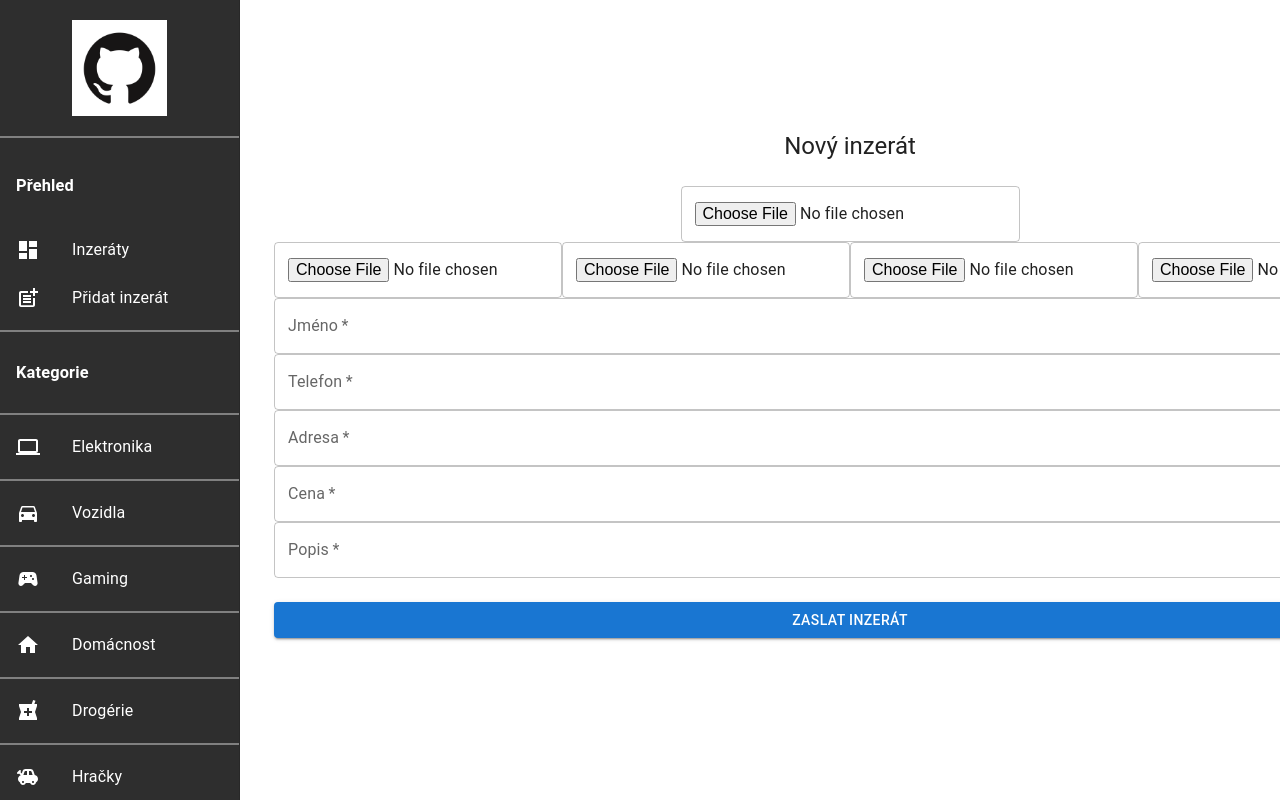
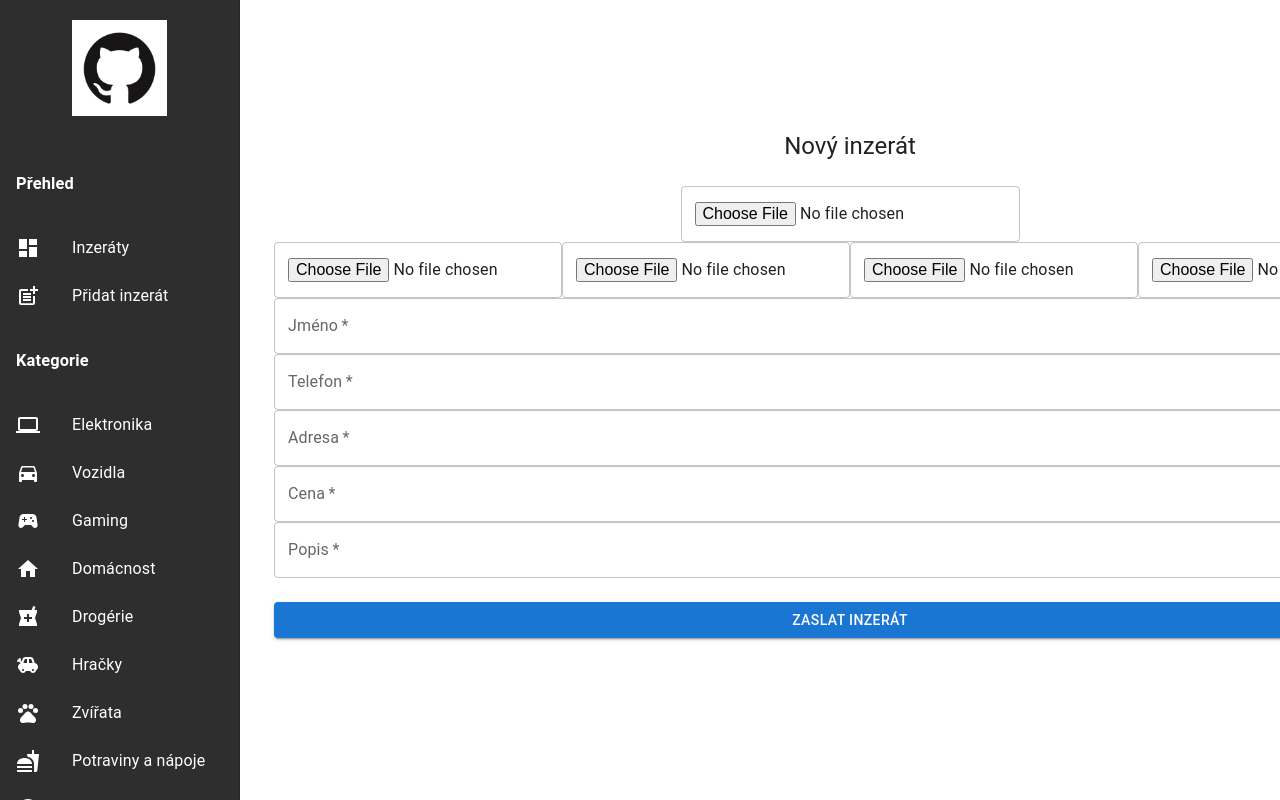
Before and after one commit to gr0nn1x/uInzeraty, a React (Vite) app in the folder client/my-vue-app/: page /createpost in a window 1280 px wide. Shown: the top 800 px of the page. Built offline with nearby package versions, Linux system fonts and the light colour scheme.

Commit message:
version with removed dividers

```diff
--- a/client/my-vue-app/src/pages/Navbar/Navbar.tsx
+++ b/client/my-vue-app/src/pages/Navbar/Navbar.tsx
@@ -36,10 +36,8 @@ const Navbar: React.FC = () => {
               style={{ margin: "20px auto", display: "block", maxWidth: "40%", cursor: "pointer"}}
             />
           </a>
-          <Divider style={{border: "solid, gray, 1px"}}/>
           <List component="nav">
             {mainListItems}
-            <Divider sx={{ my: 1 }} style={{border: "solid, gray, 1px"}} />
             {secondaryListItems}
           </List>
         </div>
--- a/client/my-vue-app/src/pages/Navbar/listItems.tsx
+++ b/client/my-vue-app/src/pages/Navbar/listItems.tsx
@@ -51,7 +51,6 @@ export const secondaryListItems = (
       <h3>Kategorie</h3>
     </ListSubheader>
 
-    <Divider sx={{ my: 1 }} style={{border: "solid, gray, 1px"}} />
     <ListItemButton>
       <ListItemIcon>
         <ComputerIcon style={{color: "white"}}/>
@@ -59,7 +58,6 @@ export const secondaryListItems = (
       <ListItemText primary="Elektronika" />
     </ListItemButton>
 
-    <Divider sx={{ my: 1 }} style={{border: "solid, gray, 1px"}} />
     <ListItemButton>
       <ListItemIcon>
         <DirectionsCarIcon style={{color: "white"}}/>
@@ -67,7 +65,6 @@ export const secondaryListItems = (
       <ListItemText primary="Vozidla" />
     </ListItemButton>
 
-    <Divider sx={{ my: 1 }} style={{border: "solid, gray, 1px"}} />
     <ListItemButton>
       <ListItemIcon>
         <SportsEsportsIcon style={{color: "white"}}/>
@@ -75,7 +72,6 @@ export const secondaryListItems = (
       <ListItemText primary="Gaming" />
     </ListItemButton>
 
-    <Divider sx={{ my: 1 }} style={{border: "solid, gray, 1px"}} />
     <ListItemButton>
       <ListItemIcon>
         <HomeIcon style={{color: "white"}}/>
@@ -83,7 +79,6 @@ export const secondaryListItems = (
       <ListItemText primary="Domácnost" />
     </ListItemButton>
 
-    <Divider sx={{ my: 1 }} style={{border: "solid, gray, 1px"}} />
     <ListItemButton>
       <ListItemIcon>
         <LocalPharmacyIcon style={{color: "white"}}/>
@@ -91,7 +86,6 @@ export const secondaryListItems = (
       <ListItemText primary="Drogérie" />
     </ListItemButton>
 
-    <Divider sx={{ my: 1 }} style={{border: "solid, gray, 1px"}} />
     <ListItemButton>
       <ListItemIcon>
         <ToysIcon style={{color: "white"}}/>
@@ -99,7 +93,6 @@ export const secondaryListItems = (
       <ListItemText primary="Hračky" />
     </ListItemButton>
 
-    <Divider sx={{ my: 1 }} style={{border: "solid, gray, 1px"}} />
     <ListItemButton>
       <ListItemIcon>
         <PetsIcon style={{color: "white"}}/>
@@ -107,7 +100,6 @@ export const secondaryListItems = (
       <ListItemText primary="Zvířata" />
     </ListItemButton>
 
-    <Divider sx={{ my: 1 }} style={{border: "solid, gray, 1px"}} />
     <ListItemButton>
       <ListItemIcon>
         <FastfoodIcon style={{color: "white"}}/>
@@ -115,7 +107,6 @@ export const secondaryListItems = (
       <ListItemText primary="Potraviny a nápoje" />
     </ListItemButton>
 
-    <Divider sx={{ my: 1 }} style={{border: "solid, gray, 1px"}} />
     <ListItemButton>
       <ListItemIcon>
         <SportsSoccerIcon style={{color: "white"}}/>
@@ -123,14 +114,12 @@ export const secondaryListItems = (
       <ListItemText primary="Sport" />
     </ListItemButton>
 
-    <Divider sx={{ my: 1 }} style={{border: "solid, gray, 1px"}} />
     <ListItemButton>
       <ListItemIcon>
         <MenuBookIcon style={{color: "white"}}/>
       </ListItemIcon>
       <ListItemText primary="Knihy" />
     </ListItemButton>
-    <Divider sx={{ my: 1 }} style={{border: "solid, gray, 1px"}} />
 
   </React.Fragment>
 );
```
